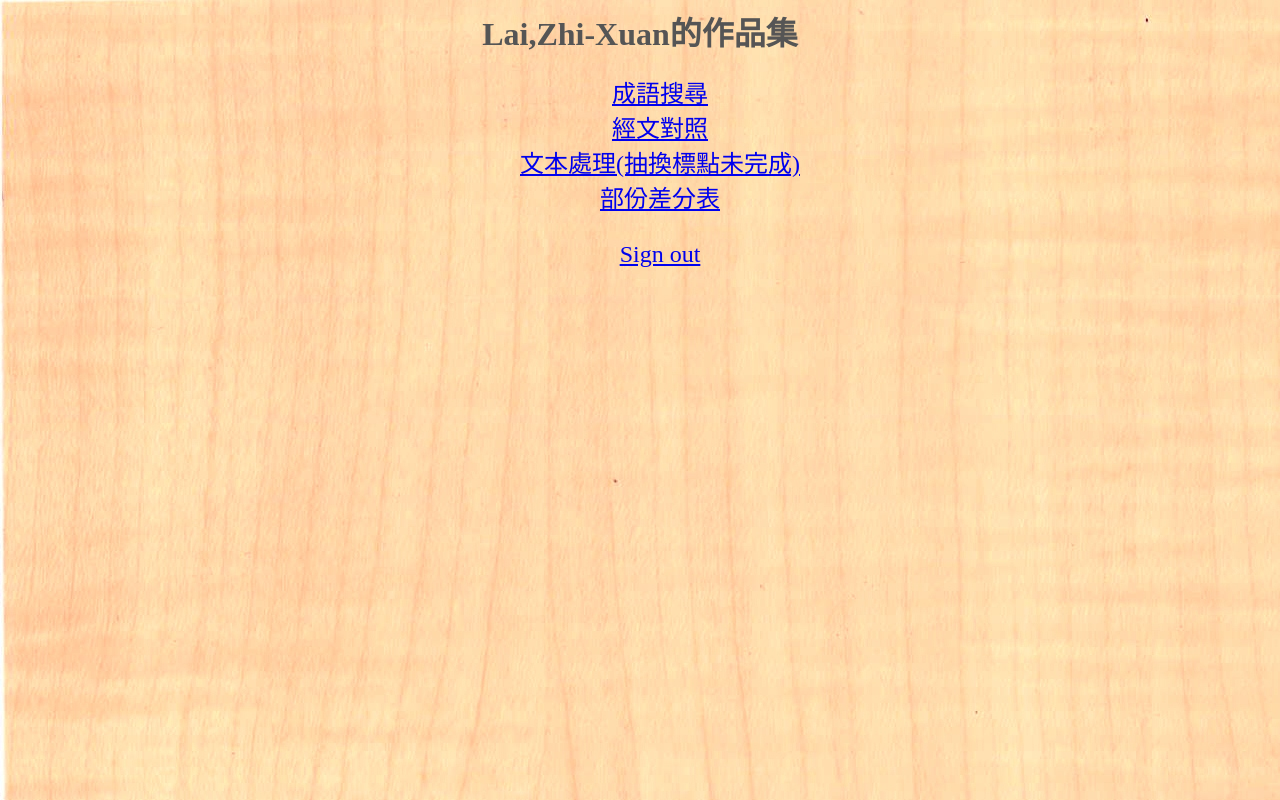
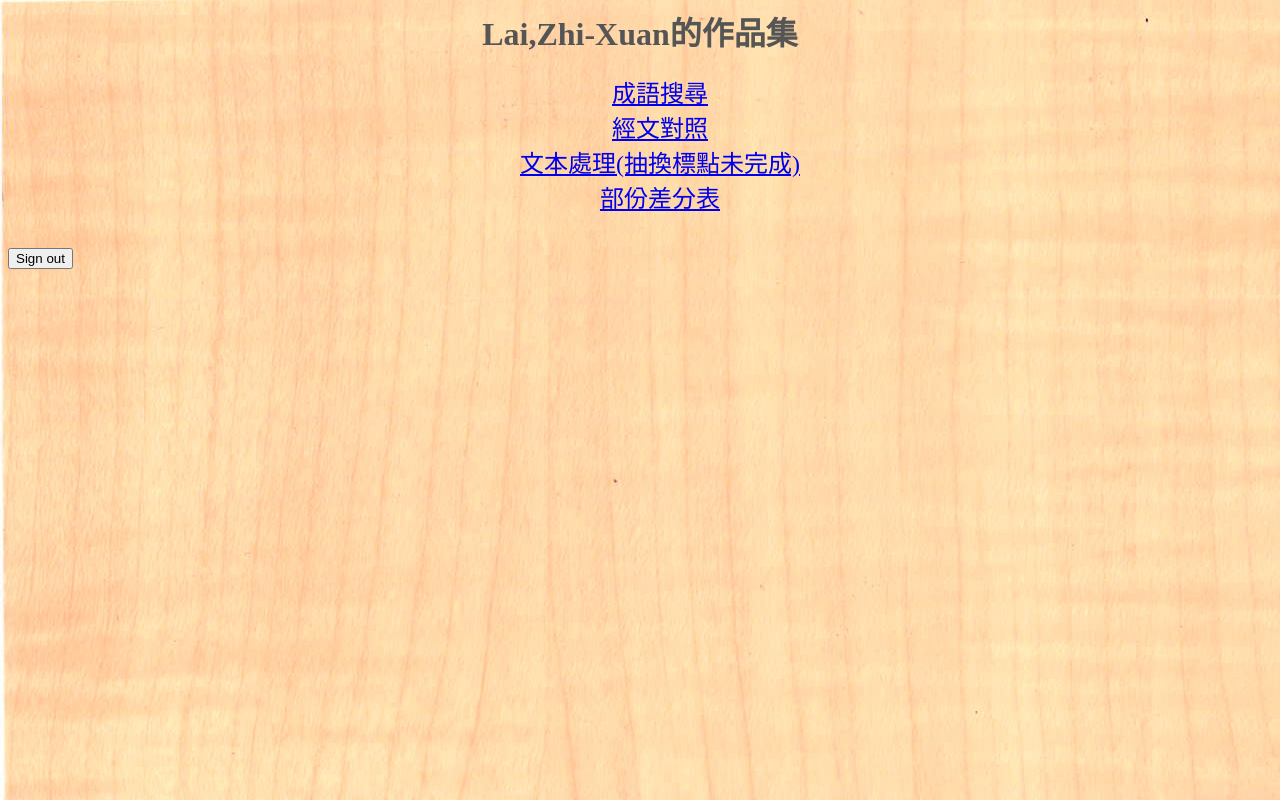
Before and after one commit to rickie120243/rickie120243.github.io, a plain HTML site: page index.html in a window 1280 px wide. Drawn offline with Linux system fonts and the light colour scheme.

Commit message:
fix render

```diff
--- a/index.html
+++ b/index.html
@@ -15,11 +15,11 @@
       <a href="image_view/index-image_view.html">經文對照</a><br>
       <a href="text_processing/index-text_processing.html">文本處理(抽換標點未完成)</a><br>
       <a href="部份差分表/.">部份差分表</a><br>
-      <div class="g-signin2" data-onsuccess="onSignIn" data-theme="dark"></div><br>
-      <a href="#" onclick="signOut();">Sign out</a>
-      <div id="loginInfo"></div>
       </font>
     </ol>
+    <div class="g-signin2" data-onsuccess="onSignIn" data-theme="dark"></div><br>
+    <button href="." onclick="signOut()">Sign out</button>
+    <div id="loginInfo"></div>
   </div>
   </body>
 </html>
```
